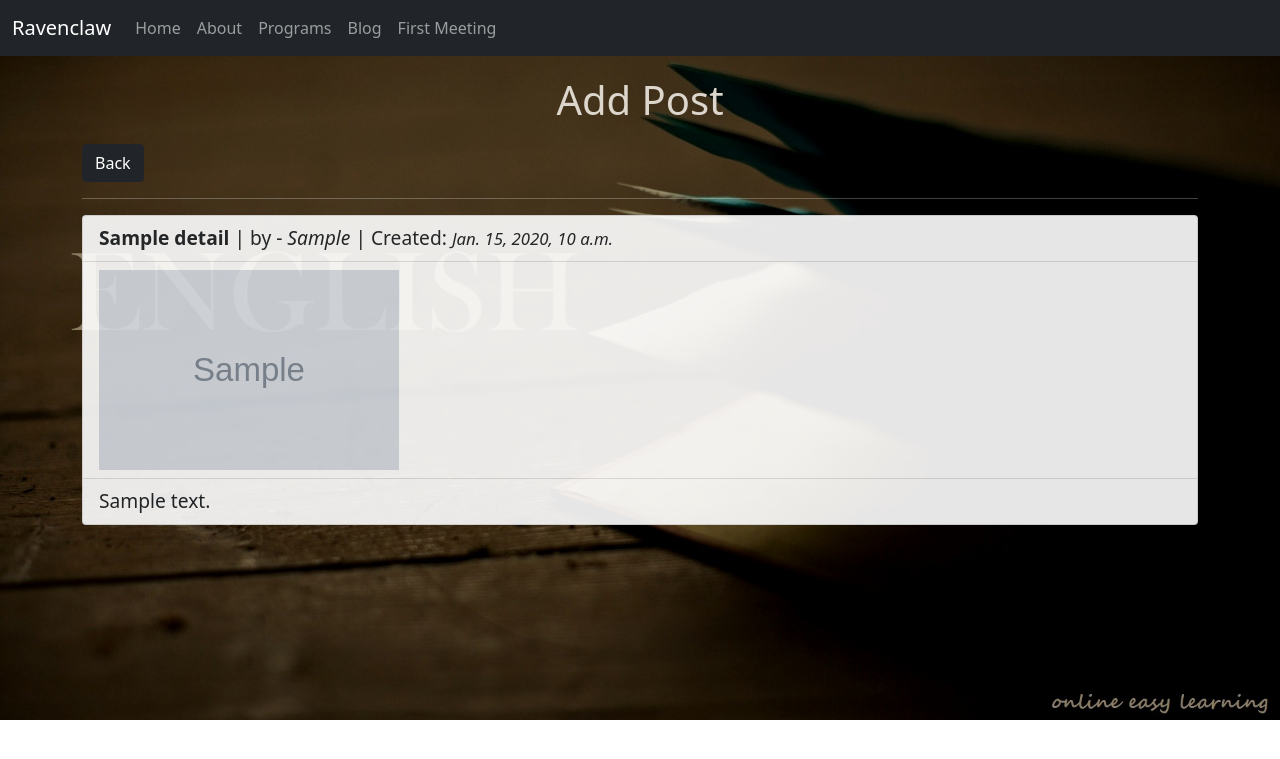
After one commit to ringomag/skolaProject, a Django app: template skola/templates/BlogDetails.html in a window 1280 px wide. The commit adds this page. Shown: the top 759 px of the page. Run offline with Django 3.2, Linux system fonts and the light colour scheme; the template is opened without the code that fills it: most values are stand-ins (such as "Sample title", 1, 10 or a date in 2020); grey boxes marked "Sample" are stand-in pictures; data that the repository does not hold is empty.

Commit message:
blogPost details

```diff
--- a/skola/static/css/main.css
+++ b/skola/static/css/main.css
@@ -36,7 +36,7 @@ ul{
     color: #ddd6cc;
     font-size: 1.2em;
     background-color: transparent;
-    opacity: 0.7;
+    opacity: 0.8;
 }
 h1{
     margin: 20px;
--- /dev/null
+++ b/skola/templates/BlogDetails.html
@@ -0,0 +1,15 @@
+{% extends 'base.html' %}
+{% load static %}
+
+{% block heading %}
+<h1 class="text-center">Add Post</h1>
+{% endblock %}
+
+{% block content %}
+<a href="{% url 'blog' %}" class="btn btn-dark">Back</a> <hr style="color:white">
+<ul class=list-group style="opacity: 0.9">
+    <li class=list-group-item><b>{{details.title}}</b> | by - <em>{{details.firstName}} </em> | Created: <small><em>{{details.created}}</em></small></li>
+    <li class=list-group-item><img src="{{details.image.url}}" alt="" height="200" width="300" ></li>
+    <li class="list-group-item">{{details.body|safe}}</li>
+</ul>
+{% endblock %}
--- a/skola/templates/base.html
+++ b/skola/templates/base.html
@@ -41,7 +41,7 @@
 
     </div>
     <!-- <footer>
-      <div id="absolute" class="text-center p-3" style="background-color: rgba(0, 0, 0, 0.7); color:#ddd6cc;">
+      <div class="text-center p-3" style="background-color: rgba(0, 0, 0, 0.7); color:#ddd6cc;">
       © 2021 Copyright: School</div>
     </footer> -->
     <script src="https://cdn.jsdelivr.net/npm/bootstrap@5.0.1/dist/js/bootstrap.bundle.min.js" integrity="sha384-gtEjrD/SeCtmISkJkNUaaKMoLD0//ElJ19smozuHV6z3Iehds+3Ulb9Bn9Plx0x4" crossorigin="anonymous"></script>
--- a/skola/urls.py
+++ b/skola/urls.py
@@ -9,5 +9,6 @@ urlpatterns = [
     path('first_meeting/', FirstMeetingView.as_view(), name="first_meeting"),
     path('blog/', views.blog, name="blog"),
     path('addPost/', BlogPostView.as_view(), name="addPost"),
+    path('BlogDetails/<str:pk>', views.BlogDetails, name="details"),
 
 ]
```
Also changed, not shown: skola/templates/addPost.html (+2 -6 lines), skola/templates/blog.html (+5 -5 lines), skola/views.py (+6 -1 lines), media/static/images/biblioteka.jpg (added), media/static/images/concentration.jpg (added), media/static/images/english.jpg (added), skola/static/images/concentration.jpg (added).
